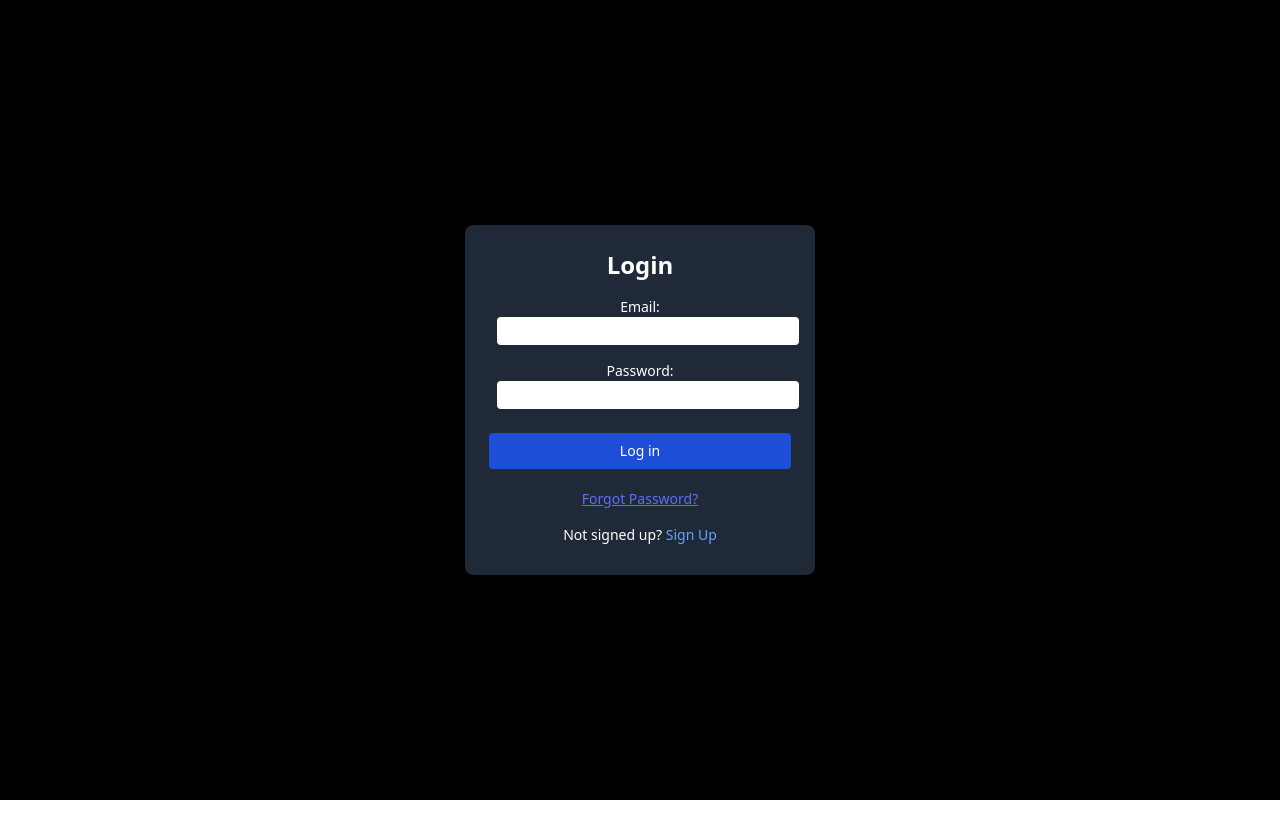
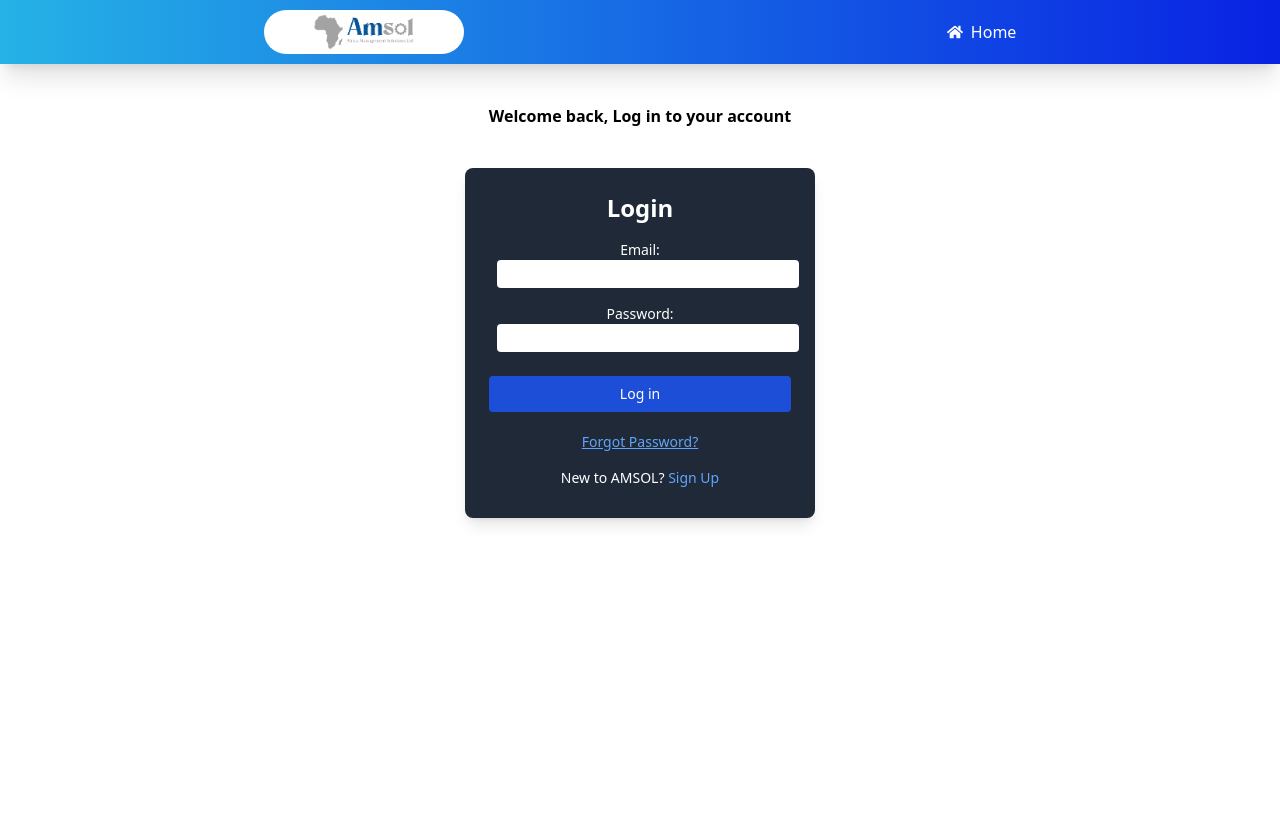
Before and after one commit to Tracy-miranja/AmsolForm, a React (Vite) app: page /form in a window 1280 px wide. Shown: the top 838 px of the page. Before the commit the page ends 800 px from the top, so only its background shows below. Built offline with nearby package versions, Linux system fonts and the light colour scheme.

Commit message:
modified log in page

```diff
--- a/src/LandingPage.jsx
+++ b/src/LandingPage.jsx
@@ -1,5 +1,6 @@
 import chair from "./assets/hiring.png"
 import Navbar from "./navbar";
+import { Link } from "react-router-dom";
 
 const LandingPage=()=>{
     return(
@@ -10,9 +11,9 @@ const LandingPage=()=>{
 <div className="text-center flex flex-col items-center justify-center space-y-4 z-10">
   <h1 className="text-5xl font-bold text-white mb-6">Welcome to AMSOL career page</h1>
   <p className="text-lg text-gray-100 max-w-md mb-6">Sign Up and Apply for your dream job today! Discover opportunities, submit your application, and take the next step in your career journey</p>
-  <button className="bg-pink-500 text-white px-6 py-3 rounded-full hover:bg-pink-600 transition shadow-lg">
-    Get Started
-  </button>
+  <Link to="/form" className="bg-pink-500 text-white px-6 py-3 rounded-full hover:bg-pink-600 transition shadow-lg">
+        Get Started
+      </Link>
 </div>
 
 {/* Decorative White Circle and Image */}
--- a/src/form.jsx
+++ b/src/form.jsx
@@ -1,6 +1,8 @@
 import axios from "axios";
 import { useState } from "react";
 import { Link, useNavigate } from "react-router-dom";
+import { FaHome } from "react-icons/fa";
+import logo from "./assets/amsolJobVacancies.png"
 
 const Form = () => {
   const [Email, setEmail] = useState("");
@@ -32,7 +34,20 @@ const Form = () => {
   };
 
   return (
-    <div className="flex justify-center items-center h-screen bg-black">
+    <div>
+      <div className="w-[100%] h-[50px] bg-gradient-to-r from-[#25b2e6] to-[#0922e3] flex items-center justify-around shadow-xl p-8 text-white gap-5">
+        <div className="bg-white rounded-full w-[200px] flex items-center justify-center">
+          <img src={logo} alt="hrOutsourcing" className="w-[110px] p-1" />
+        </div>
+        <div className="flex flex-row items-center gap-5">
+          <Link className="text-white flex flex-row gap-2" to="/LanDingPage"><FaHome className="mt-1"/>Home</Link>
+
+        </div>
+      </div>
+      <div className="flex items-center justify-center pt-10 font-bold"><h3 className="">Welcome back, Log in to your account</h3></div>
+
+      <div className="flex mt-10 items-center h-screen  flex-col">
+
         <div className="flex flex-col bg-gray-800 w-[350px] h-[350px] p-6 rounded-lg shadow-lg text-center">
           <h1 className="text-2xl font-semibold mb-4 text-white">Login</h1>
           <form className="flex flex-col text-sm text-white" onSubmit={UserLogin}>
@@ -57,13 +72,14 @@ const Form = () => {
               />
             </div>
             <button type="submit" className="bg-blue-700 text-white py-2 px-4 rounded hover:bg-blue-800 mt-2">Log in</button>
-          <a className="pt-5 underline" href="#">Forgot Password?</a>
+            <Link className="pt-5 underline text-blue-400" to="/forgot-password">Forgot Password?</Link> {/* Link to password recovery */}
           </form>
-        <p className="text-sm text-white mt-4">Not signed up?
-          <Link className="text-blue-400 hover:underline" to="/"> Sign Up</Link>
+          <p className="text-sm text-white mt-4">New to AMSOL?
+            <Link className="text-blue-400 hover:underline" to="/signupform"> Sign Up</Link>
           </p>
           {message && <p className="mt-4 text-green-500">{message}</p>}
           {error && <p className="mt-4 text-red-500">{error}</p>}
+        </div>
       </div>
     </div>
   );
```
Also changed, not shown: src/assets/amsoljobs.png (added). Lines whose indentation alone changed are shown as unchanged.
